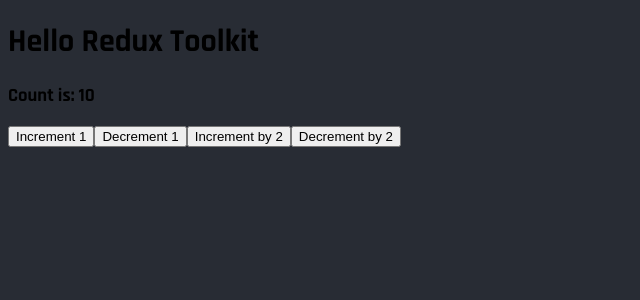
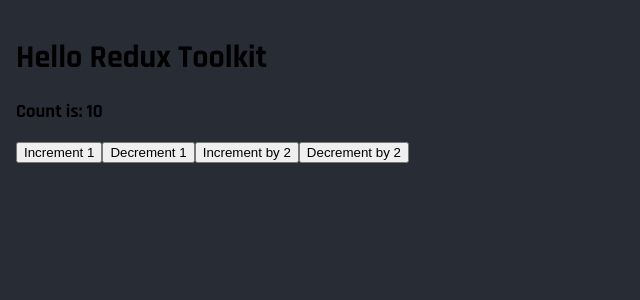
Before and after one commit to sad-sad-094/Learn-RTK-Query-Redux-Toolkit, a React (Create React App) app: page / in a window 1280 px wide. Shown: the top 300 px of the page, without its empty margins (0-640 px from the left). Built offline with nearby package versions, Linux system fonts and the light colour scheme.

Commit message:
Add imports.

```diff
--- a/src/styles/Main.scss
+++ b/src/styles/Main.scss
@@ -4,8 +4,22 @@
 
 @import url('https://fonts.googleapis.com/css2?family=Rajdhani:wght@300;500;700&display=swap');
 
+@import 'variables';
+@import 'mixins';
+@import 'navbar';
+
 
 body {
   font-family: 'Rajdhani', sans-serif;
-  background-color: rgb(40,44,52);
+  background-color: rgb(40, 44, 52);
+  width: 90%;
+  height: 100%;
+  padding: 1rem;
+  margin: 0;
 }
+
+.main-container {
+  display: flex;
+  align-items: center;
+  justify-content: center;
+}
```
